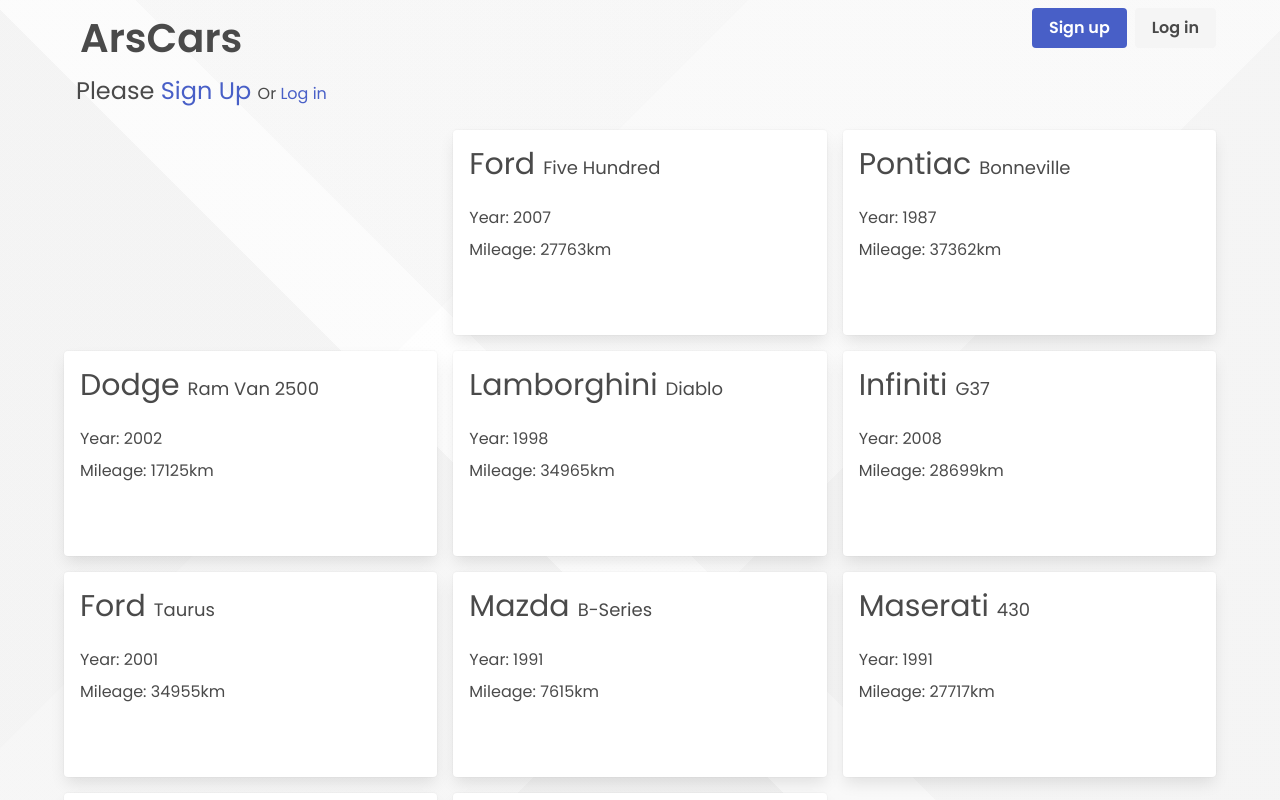
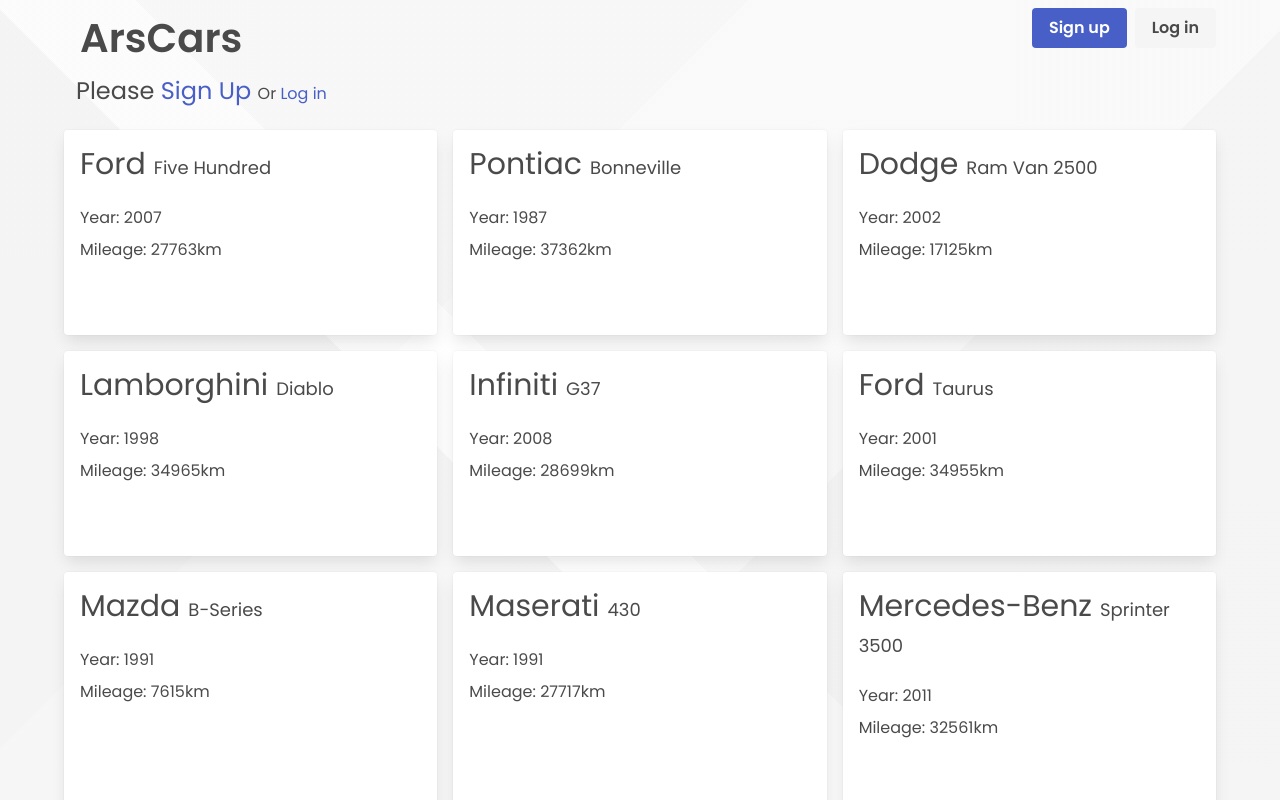
Before and after one commit to maciejaroslaw/ArsCarsClient, a Vue app: page / in a window 1280 px wide. Shown: the top 800 px of the page. Built offline with nearby package versions, Linux system fonts and the light colour scheme; no server answers; a web font is replaced by a local one.

Commit message:
fix home style

```diff
--- a/src/views/Home.vue
+++ b/src/views/Home.vue
@@ -89,8 +89,9 @@
       <button @click="modaDeleteTask = !modaDeleteTask" class="modal-close is-large" aria-label="close"></button>
     </div>
 </div>
-<div v-else class="grid grid-cols-3 gap-4">
+<div v-else>
   <div class="fog"></div>
+  <div class="grid grid-cols-3 gap-4">
     <div v-for="car in dummyCars" :key="car.id" class="card group">
         <header class="card-header"></header>
         <div class="card-content pt-4 pl-4">
@@ -115,6 +116,7 @@
             <a @click="editCar(car)" href="#" class="card-footer-item">Edit</a>
             <a @click="delCar(car)" href="#" class="card-footer-item">Delete</a>
         </footer>
+    </div>
   </div>
 </div>
 </template>
```
Lines whose indentation alone changed are shown as unchanged.
